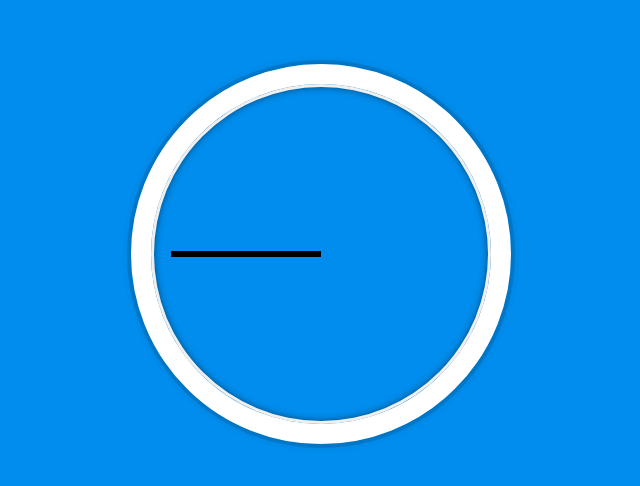
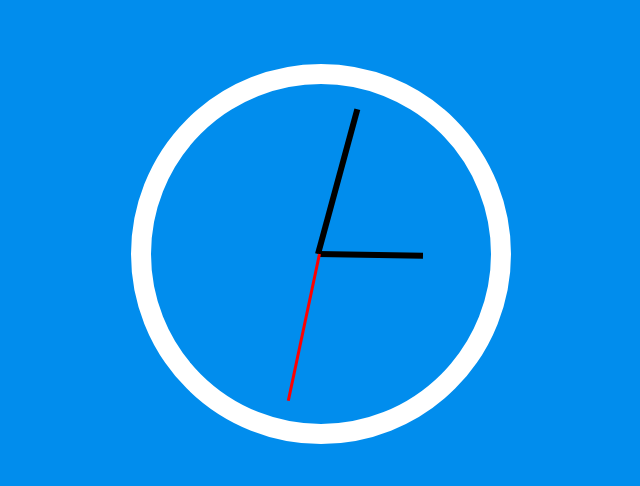
Before and after one commit to pattyde/js-clock, a plain HTML site: page index.html in a window 1280 px wide. Shown: the part 146-632 px from the top of the page, without its empty margins (319-959 px from the left). Drawn offline with Linux system fonts and the light colour scheme.

Commit message:
add second minute and hour hands

```diff
--- a/index.html
+++ b/index.html
@@ -13,7 +13,59 @@
       <div class="hand minute-hand"></div>
       <div class="hand second-hand"></div>
     </div>
+    <div class="hour-marker"></div>
   </div>
+
+<script>
+  const secondHand = document.querySelector('.second-hand');
+  const minuteHand = document.querySelector('.minute-hand');
+  const hourHand = document.querySelector('.hour-hand');
+
+  function setDate() {
+    const now = new Date();
+
+    const seconds = now.getSeconds();
+    const secondsDegrees = ((seconds / 60) * 360);
+
+    if( secondsDegrees != 0 ) {
+      secondHand.style.transition = 'all 0.1s';
+      secondHand.style.transform = `rotate(${secondsDegrees}deg)`;
+    }
+    else {
+      secondHand.style.transition = 'none';
+      secondHand.style.transform = `rotate(${secondsDegrees}deg)`;
+    }
+
+    const minutes = now.getMinutes();
+    const minutesDegrees = ((minutes / 60) * 360) + ((seconds / 60) * 6);
+
+    if( minutesDegrees != 0 ) {
+      minuteHand.style.transition = 'all 0.1';
+      minuteHand.style.transform = `rotate(${minutesDegrees}deg)`;
+    }
+    else {
+      minuteHand.style.transition = 'none';
+      minuteHand.style.transform = `rotate(${minutesDegrees}deg)`;
+    }
+
+    const hours = now.getHours();
+    const hoursDegrees = ((hours / 12) * 360) + ((minutes / 60) * 30);
+
+    if( hoursDegrees != 0 ) {
+      hourHand.style.transition = 'all 0.1';
+      hourHand.style.transform = `rotate(${hoursDegrees}deg)`;
+    }
+    else {
+      hourHand.style.transition = 'none';
+      hourHand.style.transform = `rotate(${hoursDegrees}deg)`;
+    }
+  }
+
+  setInterval(setDate, 1000);
+
+  setDate();
+
+</script>
 
 </body>
 <html>
--- a/style.css
+++ b/style.css
@@ -22,11 +22,6 @@ body {
   margin: 50px auto;
   position: relative;
   padding: 2rem;
-  box-shadow:
-    0 0 0 4px rgba(0,0,0,0.1),
-    inset 0 0 0 3px #EFEFEF,
-    inset 0 0 10px black,
-    0 0 10px rgba(0,0,0,0.2);
 }
 
 .clock-face {
@@ -34,12 +29,27 @@ body {
   width: 100%;
   height: 100%;
   transform: translateY(-3px);
+  transform: rotate(90deg);
 }
 
 .hand {
   width: 50%;
   height: 6px;
+  z-index: auto;
   background: black;
   position: absolute;
   top: 50%;
+  transform-origin: 100%;
 }
+
+.hour-hand {
+  width: 35%;
+  left: 15%;
+  z-index: 0;
+}
+
+.second-hand {
+  height: 3px;
+  background: red;
+  z-index: 1;
+}
```
